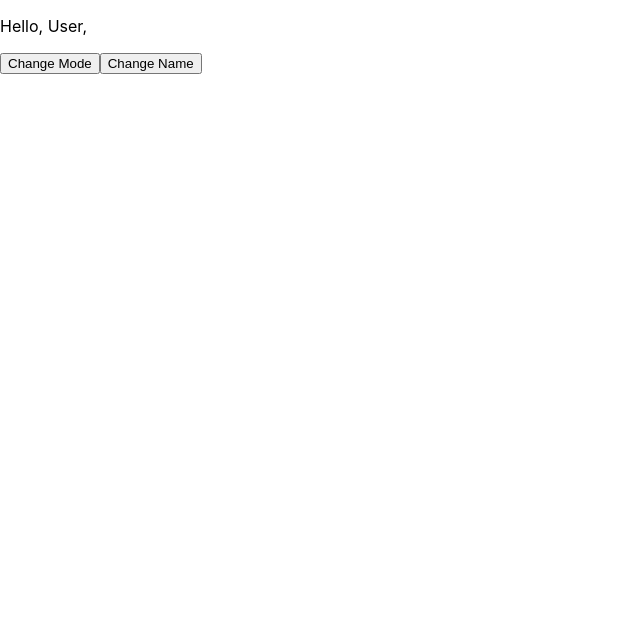
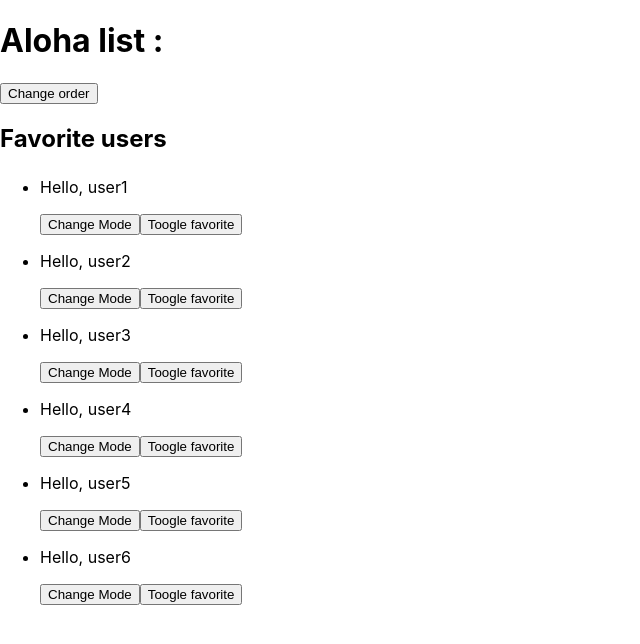
Before and after one commit to vlasoffivan95/react_from_zero, a React (Create React App) app: page / in a window 1280 px wide. Shown: the top 644 px of the page, without its empty margins (0-640 px from the left). Built offline with nearby package versions, Linux system fonts and the light colour scheme.

Commit message:
Add component new

```diff
--- a/src/App.js
+++ b/src/App.js
@@ -3,6 +3,7 @@ import "./App.css";
 import Greeting from "./components/Greeting";
 import Aloha from "./components/Aloha";
 import React from "react";
+import AlohaList from "./components/AlohaList";
 
 const user = {
   id: 222,
@@ -29,27 +30,8 @@ const admin = {
 // }
 
 class App extends React.Component {
-  state = {
-    user: user,
-  };
-
-  changeName = () => {
-    const newName = prompt("Enter new name ");
-    const newUser = {
-      ...this.state.user,
-      name: newName,
-    };
-    this.setState({
-      user: newUser,
-    });
-  };
   render() {
-    return (
-      <>
-        <Aloha name={this.state.user.name} />
-        <button onClick={this.changeName}>Change Name</button>
-      </>
-    );
+    return <AlohaList />;
   }
 }
 
--- a/src/components/Aloha/index.jsx
+++ b/src/components/Aloha/index.jsx
@@ -8,23 +8,25 @@ class Aloha extends Component {
       id: 0
     };
   }
-  handleClick = () => {
-    this.setState({
-      isGreeting: !this.state.isGreeting,
-      id: this.state.id+1
-    });
-  };
+  // handleClick = () => {
+  //   this.setState({
+  //     isGreeting: !this.state.isGreeting,
+  //     id: this.state.id+1
+  //   });
+  // };
+
   render() {
-    const { name, id } = this.props;
+    const { name, sortUsers, makeFavorite, id } = this.props;
     const { isGreeting } = this.state;
 
     return (
-      <>
+      <div>
         <p>
-          {isGreeting ? "Hello" : "Bye"}, {name}, {id}
+          {isGreeting ? "Hello" : "Bye"}, {name}
         </p>
-        <button onClick={this.handleClick}>Change Mode</button>
-      </>
+        <button id ="btn" onClick={sortUsers}>Change Mode</button>
+        <button onClick={()=> makeFavorite(id)}>Toogle favorite</button>
+      </div>
     );
   }
 }
--- /dev/null
+++ b/src/components/AlohaList/index.jsx
@@ -0,0 +1,68 @@
+import React, { Component } from "react";
+import Aloha from "../Aloha";
+import FavoriteAlohas from "../FavoriteAlohas";
+
+class AlohaList extends Component {
+  state = {
+    users: [
+      { id: 1, name: "user1", isFavorite: false },
+      { id: 2, name: "user2", isFavorite: false },
+      { id: 3, name: "user3", isFavorite: false },
+      { id: 4, name: "user4", isFavorite: false },
+      { id: 5, name: "user5", isFavorite: false },
+      { id: 6, name: "user6", isFavorite: false },
+    ],
+  };
+  sortUsers = () => {
+    const { users } = this.state;
+    const copyArray = structuredClone(users);
+    copyArray.reverse();
+    this.setState({
+      users: copyArray,
+    });
+  };
+
+  makeFavorite = (userId) => {
+    const newUsers = this.state.users.map((user) => {
+      const newUser = {
+        ...user,
+        isFavorite: userId === user.id ? true : user.isFavorite,
+      };
+      return newUser;
+    });
+    this.setState({
+      users: newUsers,
+    });
+  };
+
+  render() {
+    const { users } = this.state;
+    const alohas = users.map((user) => (
+      <li key={user.id}>
+        <Aloha
+          id={user.id}
+          name={user.name}
+          // sortUsers={this.sortUsers}
+          makeFavorite={this.makeFavorite}
+        />
+      </li>
+    ));
+    const favoriteUsers = users.filter((user) => user.isFavorite);
+
+    return (
+      <div>
+        <h1>Aloha list : </h1>
+        <button onClick={this.sortUsers}>Change order</button>
+        <section>
+          <h2>
+            Favorite users
+            <FavoriteAlohas favoriteUsers={favoriteUsers}/>
+          </h2>
+        </section>
+        <ul>{alohas}</ul>
+      </div>
+    );
+  }
+}
+
+export default AlohaList;
--- /dev/null
+++ b/src/components/FavoriteAlohas/index.jsx
@@ -0,0 +1,10 @@
+import React from "react";
+
+const FavoriteAlohas = ({ favoriteUsers }) => {
+  const favorites = favoriteUsers.map((user) => (
+    <li key={user.id}>{user.name}</li>
+  ));
+  return <ul>{favorites}</ul>;
+};
+
+export default FavoriteAlohas;
```
